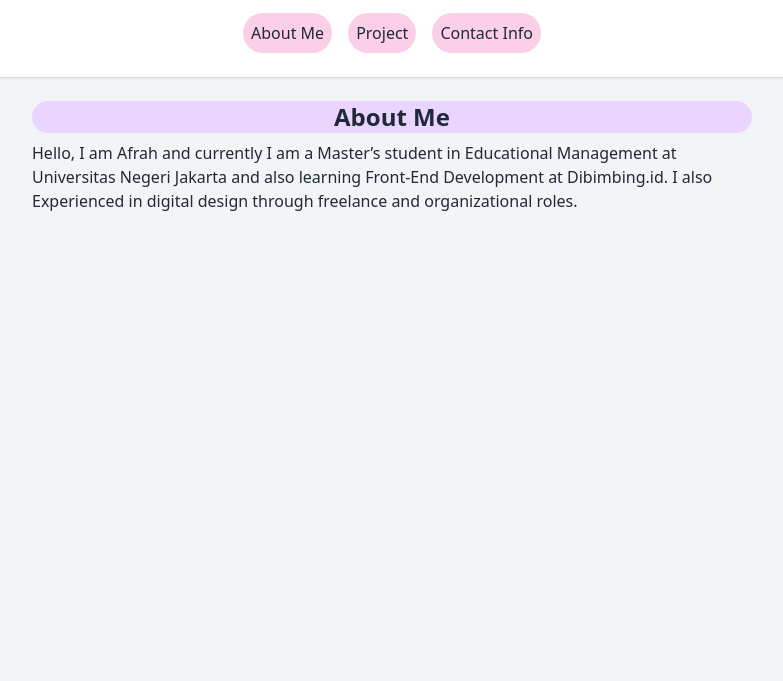
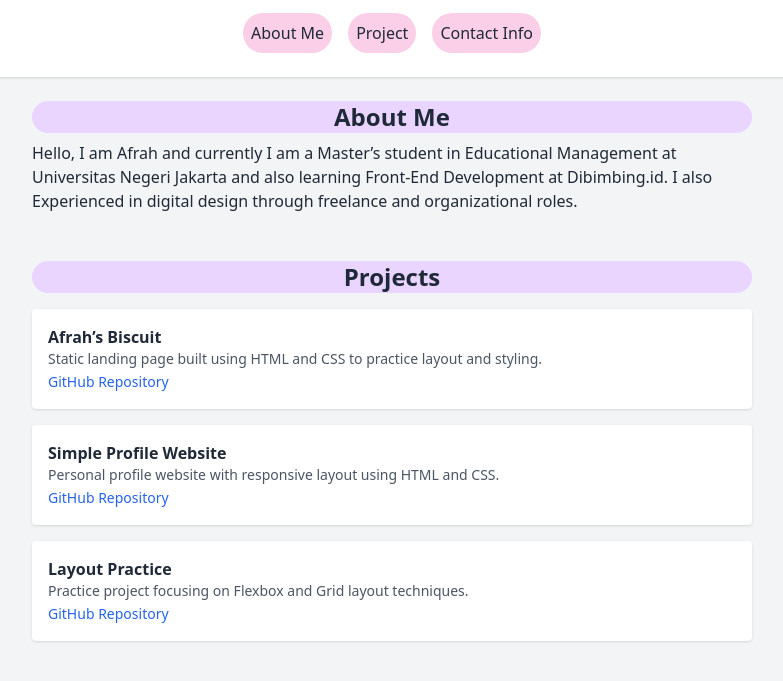
Before and after one commit to Afrahhhhhhhhhh/web-portfolio, a plain HTML site: page index.html in a window 1280 px wide. Shown: the part 95-776 px from the top of the page, without its empty margins (248-1031 px from the left). Drawn offline with nearby package versions, Linux system fonts and the light colour scheme.

Commit message:
feat/ section project

```diff
--- a/index.html
+++ b/index.html
@@ -32,3 +32,34 @@
      and also learning Front-End Development at Dibimbing.id. I also Experienced in digital design through freelance and organizational roles.
     </p>
   </section>
+
+  <!-- Section Project -->
+ <section class="max-w-3xl mx-auto p-6">
+    <h2 class="text-2xl font-semibold mb-4 bg-purple-200 rounded-full text-center">Projects</h2>
+
+    <div class="space-y-4">
+      <div class="bg-white p-4 rounded shadow">
+        <h3 class="font-bold">Afrah’s Biscuit</h3>
+        <p class="text-sm text-gray-600">
+          Static landing page built using HTML and CSS to practice layout and styling.
+        </p>
+        <a href="#" class="text-blue-600 text-sm">GitHub Repository</a>
+      </div>
+
+      <div class="bg-white p-4 rounded shadow">
+        <h3 class="font-bold">Simple Profile Website</h3>
+        <p class="text-sm text-gray-600">
+          Personal profile website with responsive layout using HTML and CSS.
+        </p>
+        <a href="#" class="text-blue-600 text-sm">GitHub Repository</a>
+      </div>
+
+      <div class="bg-white p-4 rounded shadow">
+        <h3 class="font-bold">Layout Practice</h3>
+        <p class="text-sm text-gray-600">
+          Practice project focusing on Flexbox and Grid layout techniques.
+        </p>
+        <a href="#" class="text-blue-600 text-sm">GitHub Repository</a>
+      </div>
+    </div>
+  </section>
```
